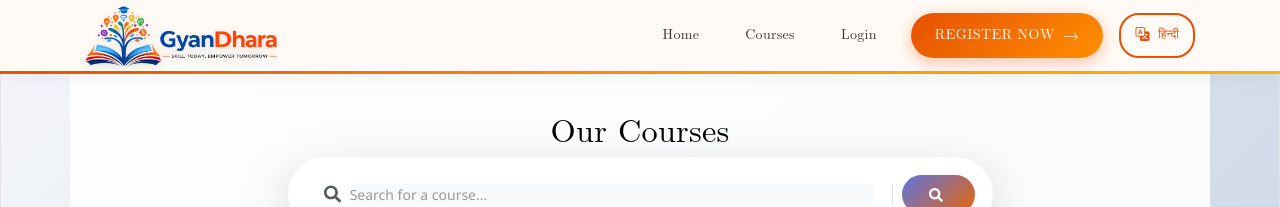
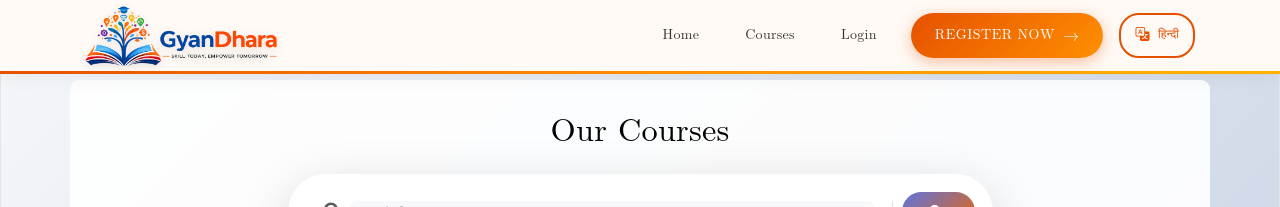
Before and after one commit to VAIBHAVTOMAR321/Gyandhara, a React (Vite) app: page /gyandhara/CourseItems in a window 1280 px wide. Shown: the top 207 px of the page. Built offline with nearby package versions, Linux system fonts and the light colour scheme; no server answers.

Commit message:
courseItem updated

```diff
--- a/src/components/pages/CourseItems.jsx
+++ b/src/components/pages/CourseItems.jsx
@@ -93,10 +93,10 @@ function CourseItems() {
     <div className="course-items-page">
 
       <div className="course-hero-banner mt-5 mb-1" >
-        <Container className='box-shadow p-4 rounded-3 ' style={{ backgroundColor: 'rgba(255, 255, 255, 0.9) ',  }}>
+        <Container className='box-shadow p-4 rounded-3 ' style={{ backgroundColor: 'rgba(255, 255, 255, 0.9) ',marginTop:'80px' }}>
           <Row className="justify-content-center text-center">
             <Col lg={8}>
-              <div className=" mt-4 text-black" style={{ fontSize: '1.8rem' }}>{t.title}</div>
+              <div className="mb-3 text-black" style={{ fontSize: '1.8rem' }}>{t.title}</div>
               <div className="search-filter-container p-3 bg-white shadow-lg rounded-pill d-flex align-items-center">
                 <div className="flex-grow-1 d-flex align-items-center px-3 border-end">
                   <FaSearch className="text-muted me-2" />
```
